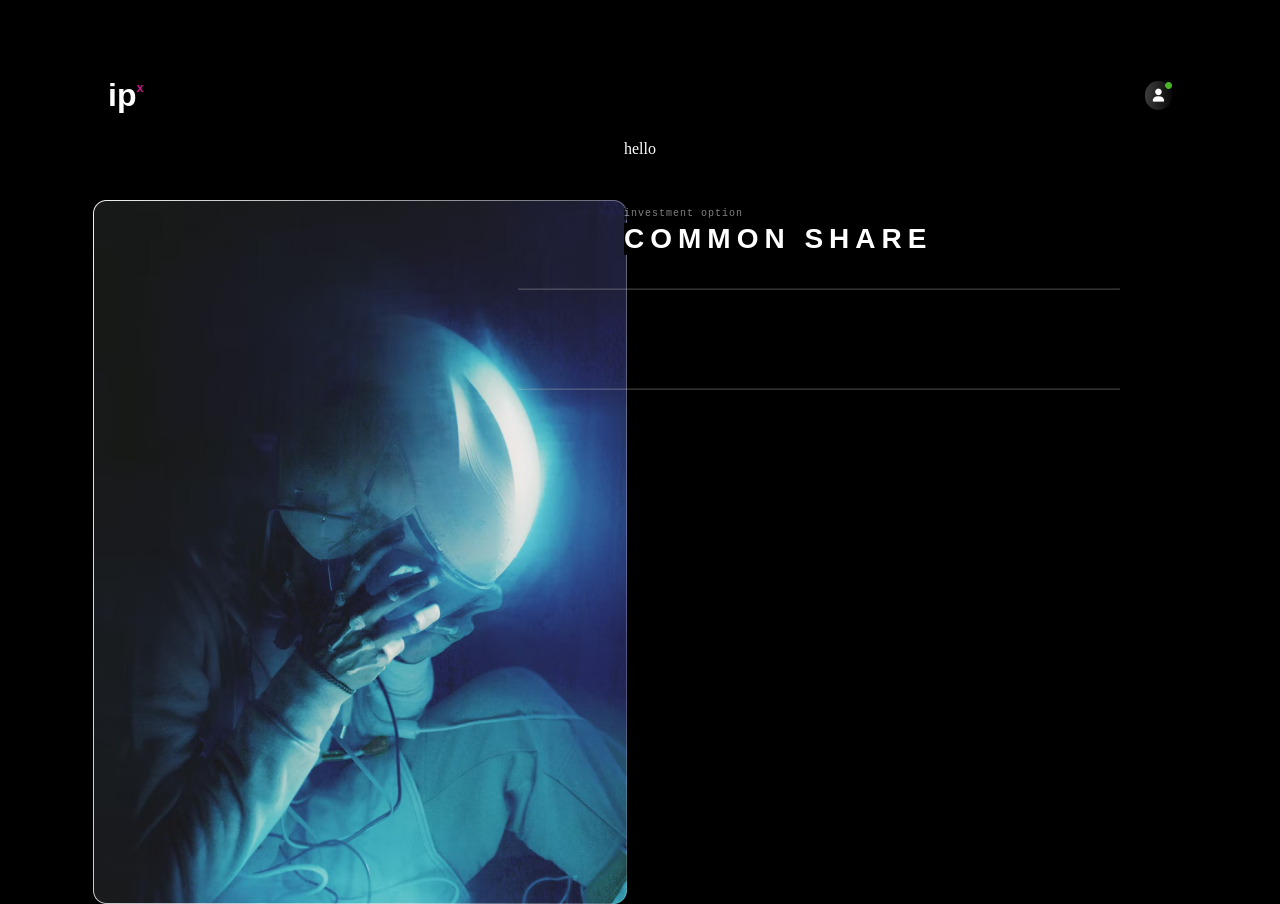
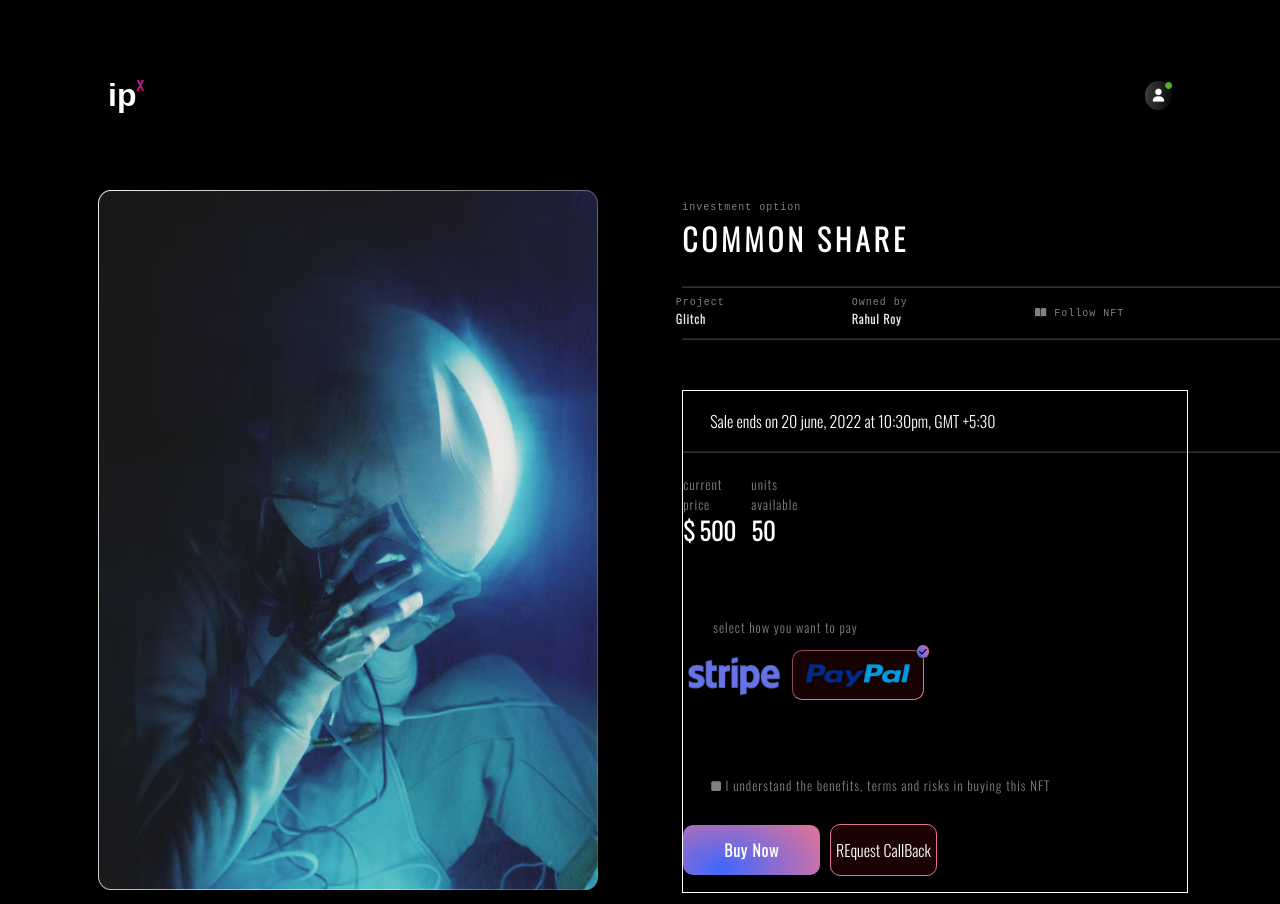
Before and after one commit to KanizFatimaMitu/IPX, a plain HTML site: page index.html in a window 1280 px wide. Drawn offline with nearby package versions, Linux system fonts and the light colour scheme.

Commit message:
picture part done

```diff
--- a/index.html
+++ b/index.html
@@ -6,14 +6,15 @@
     <meta http-equiv="X-UA-Compatible" content="IE=edge">
     <meta name="viewport" content="width=device-width, initial-scale=1.0">
     <link rel="stylesheet" href="style.css">
+    <link rel="preconnect" href="https://fonts.googleapis.com">
+    <link rel="preconnect" href="https://fonts.gstatic.com" crossorigin>
+    <link href="https://fonts.googleapis.com/css2?family=Oswald:wght@300&display=swap" rel="stylesheet">
     <script src="https://kit.fontawesome.com/791fa7dafd.js" crossorigin="anonymous"></script>
     <title>IPX</title>
 </head>
 
 <body>
-    <!--------------------------------
-                 navbar part
-    ------------------------------------->
+    <!------------------------ navbar part------------------------------->
     <nav>
         <div class="position">
             <h1>ip<span class="lowercase">x</span></h1>
@@ -24,16 +25,15 @@
         </div>
     </nav>
 
-    <!--------------------------------
-                 picture part
-     ----------------------------------->
+    <!-------------------------picture part start here----------------------------------->
     <section class="picture-part">
-        <div >
+        <div>
             <img class="picture" src="pictures/Cover Image.png" alt="">
         </div>
 
         <!----------- Heading text ---------------->
 
+        <div class="text-box">
             <div>
                 <div class="upper-text-part">
                     <p>investment option</p>
@@ -42,13 +42,62 @@
             </div>
 
             <!-------------- Horizontal line part ----------->
-        <div >
+            <div>
                 <hr class="horizontal-first">
+                <div class="project-detail">
                     <div>
-                hello
+                        <p>Project</p>
+                        <h3>Glitch</h3>
+                    </div>
+                    <div>
+                        <p>Owned by</p>
+                        <h3>Rahul Roy</h3>
+                    </div>
+                    <div>
+                        <p><i class="fas fa-book-open"></i> Follow NFT</p>
+                    </div>
                 </div>
                 <hr class="horizontal-second">
+                <!------------ Bordered-Box part ------------>
+                <div class="box">
+                    <p class="box-time-text">Sale ends on 20 june, 2022 at 10:30pm, GMT +5:30</p>
+                    <hr class="horizontal-second">
+                    <div class="price-detail">
+                        <div>
+                            <p>current price</p>
+                            <h1>$ 500</h1>
                         </div>
+                        <div>
+                            <p>units available</p>
+                            <h1>50</h1>
+                        </div>
+                    </div>
+                   <p class="pay-text">
+                    select how you want to pay
+                   </p>
+                   <div class="pay">
+                    <div >
+                        <img class="stripe" src="pictures/stripe.png" alt="">
+                    </div>
+                    <div>
+                        <img class="paypal" src="pictures/paypal.png" alt=""><i class="fas fa-check"></i>
+                    </div>
+                   </div>
+                   <P class="checkbox"><i class="fas fa-stop"></i></i></i> I understand the benefits, terms and risks in buying this NFT</P>
+                   <div class="button-part">
+                    <p class="buy-now">Buy Now</p>
+                    <p class="call-back">REquest CallBack</p>
+                   </div>
+                </div>
+            </div>
+        </div>
+    </section>
+    <!-----------------------------------picture part end here-------------------------------------------->
+
+
+    <!--------------------------------- benefits of investment part start ------------------->
+    <section>
+
     </section>
 </body>
 
--- a/style.css
+++ b/style.css
@@ -1,18 +1,20 @@
 * {
     background: #000;
-    color: white;
+    font-family: 'Oswald', sans-serif;
+    color: #FFFFFF;
+
 
 }
 
 .lowercase {
-    font-size: small;
+    font-size: large;
     color: mediumvioletred;
     position: absolute;
-    top: 80px;
+    top: 70px;
 }
 
 .fa-user {
-    color: white;
+    color: #FFFFFF;
     font-size: small;
     background: linear-gradient(95deg, #FFFFFF -343.09%, rgba(255, 255, 255, 0) 110.96%);
     padding: 8px;
@@ -51,53 +53,187 @@
     display: flex;
     justify-content: center;
     align-items: center;
+    margin-top: 50px;
 
+}
+.text-box{
+    margin: auto;
+    width: 40%;
+}
+
+.picture {
+   margin-left: 90px;
+    width: 500px;
+    height: 700px;
 
 }
 
-.picture {
-    position: absolute;
-    width: 534px;
-    height: 704px;
-    left: 93px;
-    top: 200px;
-}
-
 .upper-text-part p {
-    position: absolute;
-    top: 198px;
     line-height: 12px;
     font-family: monospace;
     font-size: 10px;
     font-weight: 500;
+    opacity: 0.5;
+    letter-spacing: 1px;
+}
+
+.upper-text-part h1 {
+    font-family: 'Oswald', sans-serif;
+    font-weight: bold;
+    font-size: 30px;
+    letter-spacing: 4px;
+    margin-top: -8px;
+}
+
+.horizontal-first {
+    width: 600px;
+    opacity: 0.2;
+    height: 0px;
+}
+
+.horizontal-second {
+    width: 600px;
+    opacity: 0.2;
+    height: 0px;
+}
+
+.project-detail {
+    display: flex;
+    justify-content: space-around;
+    align-items: center;
+    margin-left: -70px;
+    margin-top: -9px;
+    margin-bottom: -9px;
+}
+
+.project-detail p {
+    font-family: monospace;
+    font-size: x-small;
+    letter-spacing: 1px;
+    opacity: 0.5;
+}
+
+.project-detail h3 {
+    font-family: 'Oswald', sans-serif;
+    margin-top: -8px;
+    opacity: 0.9;
+    font-size: 12px;
+    letter-spacing: 1px;
+}
+
+.box-time-text {
+    text-align: start;
+    margin-left: 25px;
+    padding: 2px;
+}
+
+.price-detail {
+    display: flex;
+    justify-content: space-around;
+    align-items: center;
+    margin-right: 360px;
+
+}
+
+.price-detail h1 {
+    font-weight: bolder;
+    margin-top: -15px;
+}
+
+.price-detail p {
+    font-size: small;
+    letter-spacing: 1px;
+    opacity: 0.5;
+}
+
+.pay-text {
+    margin-left: 30px;
+    font-size: small;
+    letter-spacing: 1px;
+    opacity: 0.5;
+    margin-top: 50px;
+}
+
+.pay {
+    display: flex;
+    justify-content: space-around;
+    align-items: center;
+    margin-right: 260px;
+
+}
+
+.stripe {
+    width: 100px;
+    height: 45px;
+}
+
+.paypal {
+    background: rgba(255, 31, 31, 0.09);
+    border: 0.2px #E47298 inset;
+    border-radius: 10px;
+    padding: 10px;
+    width: 110px;
+    height: 28px;
+}
+
+.fa-check {
+    color: #000;
+    font-size: xx-small;
+    padding: 2px;
+    border-radius: 10px;
+    background: radial-gradient(86.07% 145.35% at 28.05% 86.07%, #3E67FF 0%, #E47298 100%);
+    position: absolute;
+    margin-left: -7px;
+    margin-top: -5px;
+}
+
+.fa-stop {
     color: #FFFFFF;
+}
+
+.checkbox {
+    font-size: small;
+    letter-spacing: 1px;
     opacity: 0.5;
+    margin-left: 28px;
+    margin-top: 70px;
+}
+
+.button-part {
+    display: flex;
+    justify-content: center;
+    align-items: center;
+    margin-right: 250px;
+}
+
+.buy-now {
+    background: radial-gradient(86.07% 145.35% at 28.05% 86.07%, #3E67FF 0%, #E47298 100%);
+    width: 170px;
+    height: 50px;
+    text-align: center;
+    border-radius: 10px;
+    display: flex;
+    align-items: center;
+    justify-content: center;
+    font-weight: 700;
+    font-size: 16px;
     letter-spacing: 1px;
 
 }
 
-.upper-text-part h1 {
-    position: absolute;
-    top: 200px;
-    font-family: Arial, Helvetica, sans-serif;
-    font-weight: 700;
-    font-size: 28px;
-    letter-spacing: 6px;
+.call-back {
+    background: rgba(255, 31, 31, 0.11);
+    border-radius: 10px;
+    border: 0.2px solid  #E47298;
+    border-radius: 10px;
+    display: flex;
+    align-items: center;
+    justify-content: center;
+    height: 50px;
+    width: 130px;
+    margin-left: 10px;
 }
-
-.horizontal-first {
-    position: absolute;
-    top: 280px;
-    right: 160px;
-    width: 600px;
-    opacity: 0.2;
-    height: 0;
+.box{
+    border: 1px solid #FFFFFF;
+    margin-top: 50px;
 }
-.horizontal-second{
-    position: absolute;
-    top: 380px;
-    right: 160px;
-    width: 600px;
-    opacity: 0.2;
-    height: 0;
-}
```
Also changed, not shown: pictures/paypal.png (added), pictures/stripe.png (added). Lines whose indentation alone changed are shown as unchanged.
